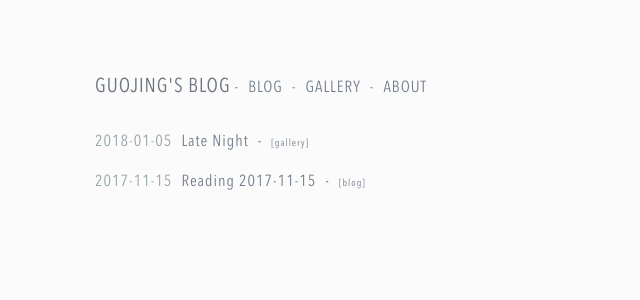
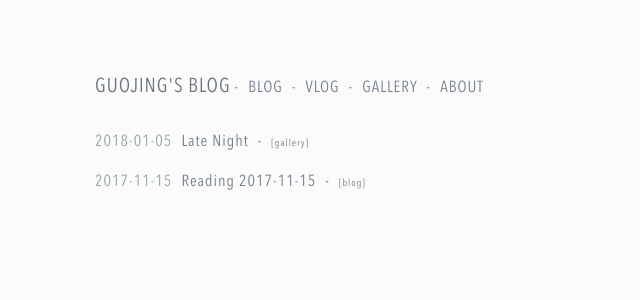
Before and after one commit to GuoJing/blog, a Jekyll site: the page built from index.html, in a window 1280 px wide. Shown: the top 300 px of the page, without its empty margins (0-640 px from the left). Built offline with Jekyll 4.4.1, drawn with Linux system fonts in a browser that asks for light colours.

Commit message:
auto commit

```diff
--- a/index.html
+++ b/index.html
@@ -11,6 +11,7 @@ title: GuoJing's Blog|只要心还跳
         <span style="font-size: 20px; font-weight: lighter;">GuoJing's Blog</span>
         <span class="item">
             - <a href="/blog">Blog</a>
+            - <a href="https://www.youtube.com/c/GuoJing">Vlog</a>
             - <a href="/gallery">Gallery</a>
             - <a href="/about">About</a>
         </span>
```
